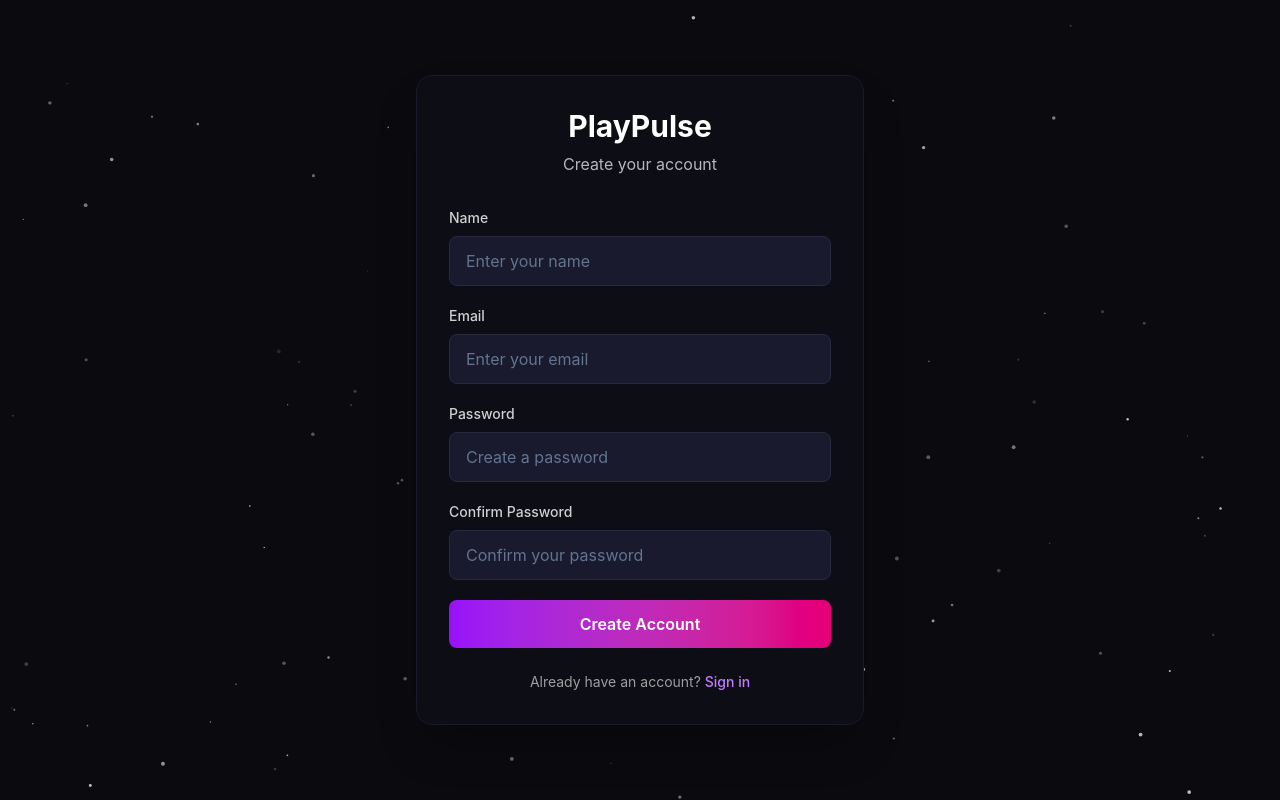
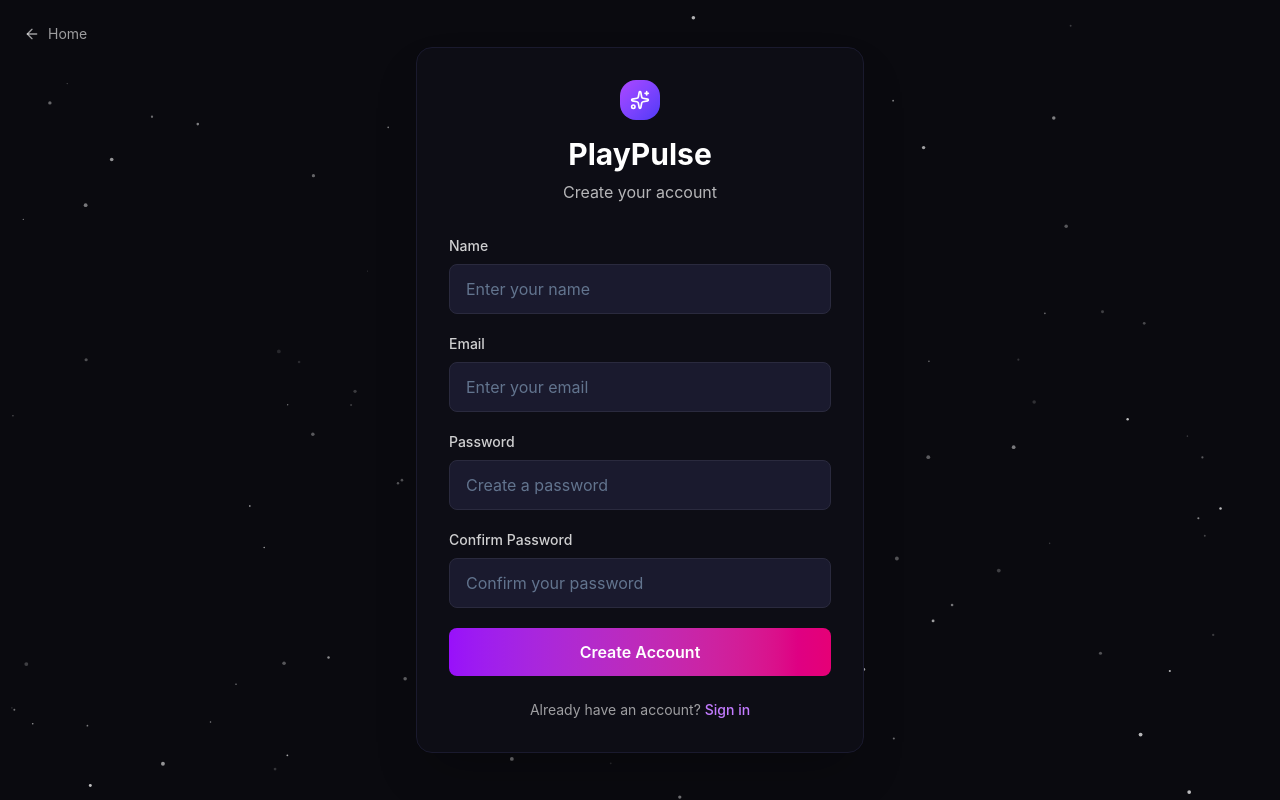
Before and after one commit to crynxmartinez/playpulse, a Next.js app: page /register in a window 1280 px wide. Built offline with nearby package versions, Linux system fonts and the light colour scheme.

Commit message:
feat: Add home button to login and register pages

```diff
--- a/src/app/login/page.tsx
+++ b/src/app/login/page.tsx
@@ -3,6 +3,7 @@
 import { useState } from 'react'
 import { useRouter } from 'next/navigation'
 import Link from 'next/link'
+import { ArrowLeft, Sparkles } from 'lucide-react'
 import StarsBackground from '@/components/ui/stars-background'
 
 export default function LoginPage() {
@@ -43,8 +44,21 @@ export default function LoginPage() {
   return (
     <div className="min-h-screen flex items-center justify-center bg-[#0a0a0f] relative">
       <StarsBackground starCount={100} />
+      <Link
+        href="/"
+        className="absolute top-6 left-6 z-20 flex items-center gap-2 text-white/60 hover:text-white transition-colors group"
+      >
+        <ArrowLeft className="h-4 w-4 group-hover:-translate-x-1 transition-transform" />
+        <span className="text-sm">Home</span>
+      </Link>
+
       <div className="bg-[#0d0d15] backdrop-blur-lg rounded-2xl p-8 w-full max-w-md shadow-2xl border border-[#1a1a2e] relative z-10">
         <div className="text-center mb-8">
+          <Link href="/" className="inline-flex items-center gap-2 mb-4">
+            <div className="w-10 h-10 rounded-2xl bg-gradient-to-br from-purple-500 to-indigo-600 flex items-center justify-center">
+              <Sparkles className="h-5 w-5 text-white" />
+            </div>
+          </Link>
           <h1 className="text-3xl font-bold text-white mb-2">PlayPulse</h1>
           <p className="text-white/70">Sign in to your account</p>
         </div>
--- a/src/app/register/page.tsx
+++ b/src/app/register/page.tsx
@@ -3,6 +3,7 @@
 import { useState } from 'react'
 import { useRouter } from 'next/navigation'
 import Link from 'next/link'
+import { ArrowLeft, Sparkles } from 'lucide-react'
 import StarsBackground from '@/components/ui/stars-background'
 
 export default function RegisterPage() {
@@ -56,8 +57,21 @@ export default function RegisterPage() {
   return (
     <div className="min-h-screen flex items-center justify-center bg-[#0a0a0f] relative">
       <StarsBackground starCount={100} />
+      <Link
+        href="/"
+        className="absolute top-6 left-6 z-20 flex items-center gap-2 text-white/60 hover:text-white transition-colors group"
+      >
+        <ArrowLeft className="h-4 w-4 group-hover:-translate-x-1 transition-transform" />
+        <span className="text-sm">Home</span>
+      </Link>
+
       <div className="bg-[#0d0d15] backdrop-blur-lg rounded-2xl p-8 w-full max-w-md shadow-2xl border border-[#1a1a2e] relative z-10">
         <div className="text-center mb-8">
+          <Link href="/" className="inline-flex items-center gap-2 mb-4">
+            <div className="w-10 h-10 rounded-2xl bg-gradient-to-br from-purple-500 to-indigo-600 flex items-center justify-center">
+              <Sparkles className="h-5 w-5 text-white" />
+            </div>
+          </Link>
           <h1 className="text-3xl font-bold text-white mb-2">PlayPulse</h1>
           <p className="text-white/70">Create your account</p>
         </div>
```
